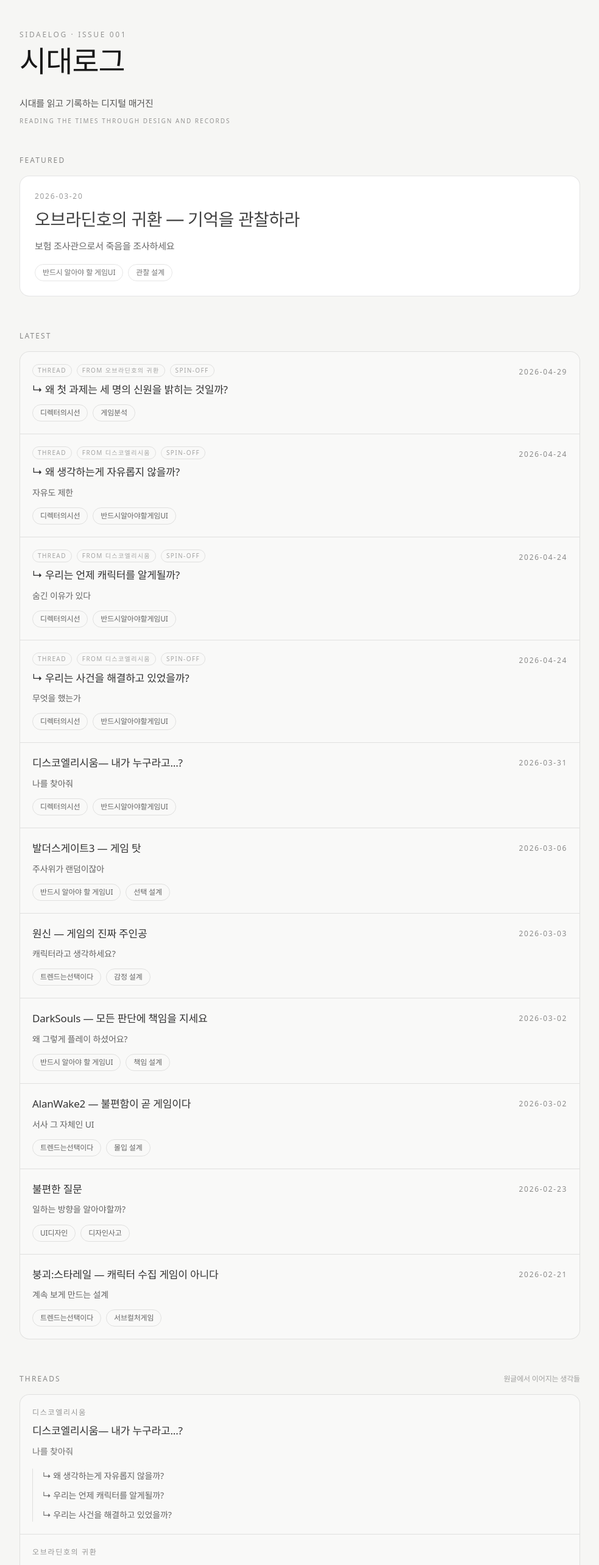
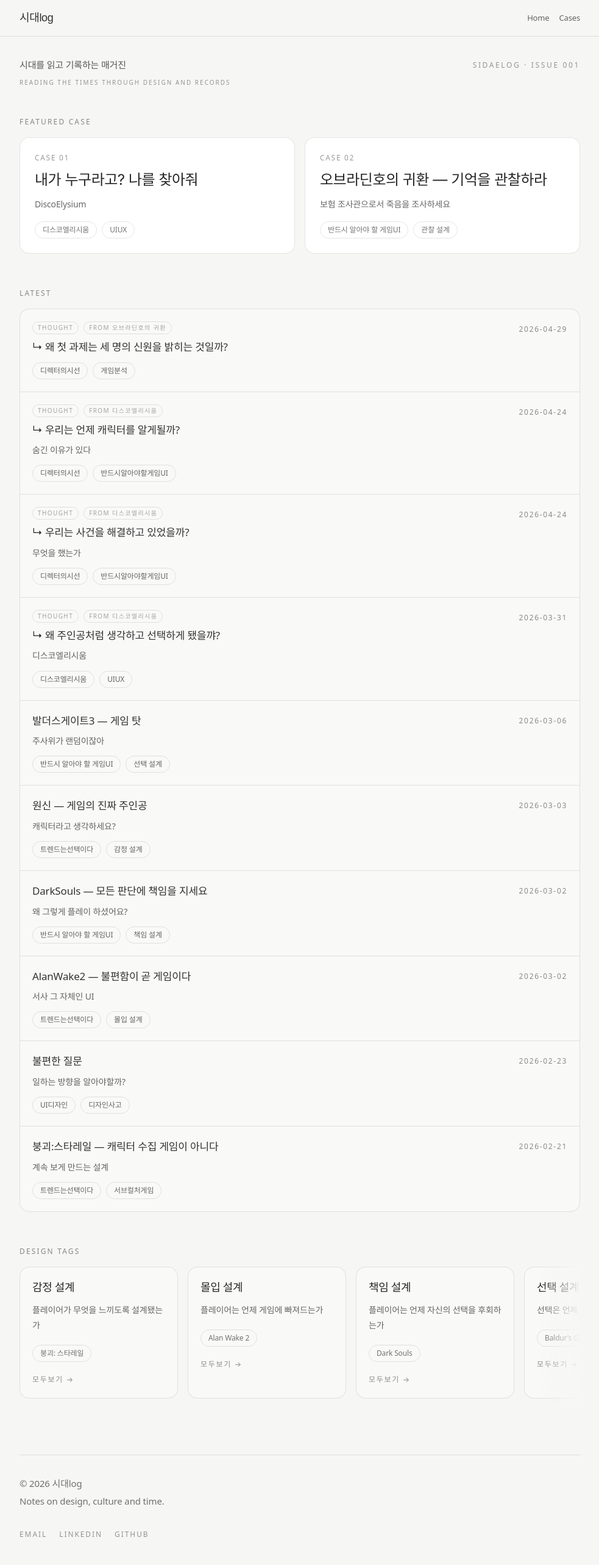
Before and after one commit to fancifulfacnyworld-prog/sidaelog, a Next.js app: page / in a window 1280 px wide. Shown: the top 2566 px of the page at 61% size, without its empty margins (148-1131 px from the left). Built offline with nearby package versions, Linux system fonts and the light colour scheme.

Commit message:
update page

```diff
--- /dev/null
+++ b/app/cases/page.tsx
@@ -0,0 +1,36 @@
+import Link from "next/link";
+import { getAllArticles } from "@/lib/articles";
+
+export default function CasesPage() {
+  const articles = getAllArticles();
+
+  const cases = articles
+    .filter((a) => a.isRoot)
+    .sort((a, b) => (a.case ?? 0) - (b.case ?? 0));
+
+  return (
+    <main className="min-h-screen bg-[#f6f6f4] px-5 py-12">
+      <div className="mx-auto max-w-[920px]">
+        <h1 className="text-[32px] mb-8">Cases</h1>
+
+        <div className="space-y-6">
+          {cases.map((c) => (
+            <Link
+              key={c.slug}
+              href={`/articles/${c.slug}`}
+              className="block border rounded-xl px-5 py-5 bg-white hover:bg-white/70"
+            >
+              <div className="text-[12px] uppercase text-black/40">
+                Case {String(c.case).padStart(2, "0")}
+              </div>
+
+              <div className="mt-2 text-[20px]">
+                {c.title}
+              </div>
+            </Link>
+          ))}
+        </div>
+      </div>
+    </main>
+  );
+}
--- a/app/globals.css
+++ b/app/globals.css
@@ -44,3 +44,8 @@ h3 {
 html {
   scroll-behavior: smooth;
 }
+
+html,
+body {
+  overflow-x: hidden;
+}
--- a/app/layout.tsx
+++ b/app/layout.tsx
@@ -1,4 +1,5 @@
 import type { Metadata } from "next";
+import Link from "next/link";
 import { Noto_Serif_KR, Inter } from "next/font/google";
 import "./globals.css";
 
@@ -22,8 +23,8 @@ const sans = Inter({
 </head>
 
 export const metadata: Metadata = {
-  title: "시대Log",
-  description: "시대의 흐름 속, 나다움의 결을 찾아",
+  title: "시대로그",
+  description: "시대를 읽고 기록하는 매거진",
 };
 
 export default function RootLayout({
@@ -33,7 +34,30 @@ export default function RootLayout({
 }) {
   return (
     <html lang="ko" className={`${serif.variable} ${sans.variable}`}>
-      <body>{children}</body>
+      <body>
+        <nav className="mb-8 border-b border-black/10 bg-[#f6f6f4] px-5 py-4">
+  <div className="mx-auto flex max-w-[920px] items-center justify-between">
+
+    {/* 로고 */}
+    <Link href="/" className="logo-serif text-[18px] tracking-[-0.04em] text-black/80">
+      시대log
+    </Link>
+
+    {/* 메뉴 묶음 */}
+    <div className="flex gap-4 text-[13px] text-black/60">
+      <Link href="/" className="hover:text-black">
+        Home
+      </Link>
+
+      <Link href="/cases" className="hover:text-black">
+        Cases
+      </Link>
+    </div>
+
+  </div>
+</nav>
+        {children}
+      </body>
     </html>
   );
 }
--- a/app/page.tsx
+++ b/app/page.tsx
@@ -6,33 +6,60 @@ export default function Home() {
 
   const rootArticles = articles.filter((article) => article.isRoot);
 
-  const newestArticle = articles[0];
+  const featured = rootArticles
+    .sort((a, b) => b.date.localeCompare(a.date))
+    .slice(0, 2);
 
-  const featured =
-  newestArticle?.parent
-    ? articles.find((article) => article.slug === newestArticle.parent)
-    : newestArticle;
+  const latest = articles.filter(
+    (article) => !featured.some((item) => item.slug === article.slug)
+  );
 
-  const latest = featured
-  ? articles.filter((article) => article.slug !== featured.slug)
-  : articles;
+  const designTags = [
+  {
+    name: "감정 설계",
+    description: "플레이어가 무엇을 느끼도록 설계됐는가",
+    games: ["붕괴: 스타레일"],
+    href: "/tags/emotion-design",
+  },
+  {
+    name: "몰입 설계",
+    description: "플레이어는 언제 게임에 빠져드는가",
+    games: ["Alan Wake 2"],
+    href: "/tags/immersion-design",
+  },
+  {
+    name: "책임 설계",
+    description: "플레이어는 언제 자신의 선택을 후회하는가",
+    games: ["Dark Souls"],
+    href: "/tags/responsibility-design",
+  },
+  {
+    name: "선택 설계",
+    description: "선택은 언제 의미를 가지는가",
+    games: ["Baldur’s Gate 3"],
+    href: "/tags/choice-design",
+  },
+  {
+    name: "관찰 설계",
+    description: "플레이어는 언제 스스로 답을 찾는가",
+    games: ["오브라딘호의 귀환"],
+    href: "/tags/observation-design",
+  },
+];
 
   return (
-    <main className="min-h-screen bg-[#f6f6f4] px-5 py-12">
+    <main className="min-h-screen bg-[#f6f6f4] px-5 py-1">
       <div className="mx-auto max-w-[920px]">
         {/* Hero */}
         <header className="mb-12">
+          <div className="flex w-full items-center justify-between">
+            <div className="text-[15px] leading-[1.46] text-black/65">
+            시대를 읽고 기록하는 매거진
+            </div>
           <div className="text-[12px] tracking-[0.22em] uppercase text-black/40">
           SIDAELOG · ISSUE 001
           </div>
-
-          <h1 className="logo-serif mt-3 text-[48px] leading-[1.02] tracking-[-0.05em]">
-            시대로그
-            </h1>
-
-          <p className="mt-8 max-w-[60ch] text-[15px] leading-[1.46] text-black/65">
-            시대를 읽고 기록하는 디지털 매거진
-          </p>
+          </div>
 
           <p className="mt-2.5 text-[10px] uppercase tracking-[0.2em] text-black/40">
             READING THE TIMES THROUGH DESIGN AND RECORDS
@@ -40,33 +67,35 @@ export default function Home() {
         </header>
 
         {/* Featured */}
-        {featured ? (
         <section className="mb-14">
           <div className="mb-4 text-[12px] tracking-[0.18em] uppercase text-black/45">
-              Featured
+            Featured Case
           </div>
 
+          <div className="grid gap-4 md:grid-cols-2">
+            {featured.map((item, index) => (
               <Link
-              href={`/articles/${featured.slug}`}
+                key={item.slug}
+                href={`/articles/${item.slug}`}
                 className="block rounded-2xl border border-black/10 bg-white px-6 py-6 transition hover:bg-white/70"
               >
                 <div className="text-[12px] tracking-[0.14em] uppercase text-black/40">
-                {featured.date}
+                  Case {String(index + 1).padStart(2, "0")}
                 </div>
 
-              <h2 className="mt-3 text-[28px] font-normal text-black/75 leading-[1.25] tracking-[-0.02em]">
-                {featured.title}
+                <h2 className="mt-3 text-[24px] font-normal leading-[1.25] tracking-[-0.02em] text-black/85">
+                  {item.title}
                 </h2>
 
-              {featured.subtitle ? (
-                <p className="mt-3 text-[15px] leading-[1.8] text-black/60">
-                  {featured.subtitle}
+                {item.subtitle ? (
+                  <p className="mt-3 text-[14px] leading-[1.8] text-black/60">
+                    {item.subtitle}
                   </p>
                 ) : null}
 
-              {featured.tags?.length ? (
+                {item.tags?.length ? (
                   <div className="mt-4 flex flex-wrap gap-2">
-                  {featured.tags.slice(0, 2).map((tag) => (
+                    {item.tags.slice(0, 2).map((tag) => (
                       <span
                         key={tag}
                         className="rounded-full border border-black/10 px-3 py-1 text-[12px] text-black/55"
@@ -77,8 +106,9 @@ export default function Home() {
                   </div>
                 ) : null}
               </Link>
+            ))}
+          </div>
         </section>
-        ) : null}
 
         {/* Latest */}
         <section className="mt-6">
@@ -87,57 +117,55 @@ export default function Home() {
           </div>
 
           <div className="divide-y divide-black/10 rounded-2xl border border-black/10 bg-white/40">
-            {latest.map((a) => (
+            {latest.map((article) => (
               <Link
-                key={a.slug}
-                href={`/articles/${a.slug}`}
+                key={article.slug}
+                href={`/articles/${article.slug}`}
                 className="block px-5 py-5 transition hover:bg-white/60"
               >
                 <div className="flex items-start justify-between gap-4">
                   <div>
-                    {a.parent ? (
+                    {article.parent ? (
                       <div className="mb-2 flex flex-wrap gap-2 text-[10px] uppercase tracking-[0.14em] text-black/35">
                         <span className="rounded-full border border-black/10 px-2 py-0.5">
-                          Thread
+                          Thought
                         </span>
-                        {a.series ? (
+
+                        {article.series ? (
                           <span className="rounded-full border border-black/10 px-2 py-0.5">
-                            From {a.series}
+                            From {article.series}
                           </span>
                         ) : null}
-                        <span className="rounded-full border border-black/10 px-2 py-0.5">
-                          Spin-off
-                        </span>
                       </div>
                     ) : null}
 
-                    <div className="text-[17px] font-normal text-black/80 leading-[1.5] tracking-[-0.01em]">
-                      {a.parent ? "↳ " : ""}
-                      {a.title}
+                    <div className="text-[17px] font-normal leading-[1.5] tracking-[-0.01em] text-black/80">
+                      {article.parent ? "↳ " : ""}
+                      {article.title}
                     </div>
                   </div>
 
-                  {a.date ? (
+                  {article.date ? (
                     <div className="shrink-0 pt-1 text-[12px] tracking-[0.14em] uppercase text-black/45">
-                      {a.date}
+                      {article.date}
                     </div>
                   ) : null}
                 </div>
 
-                {a.subtitle ? (
+                {article.subtitle ? (
                   <div className="mt-2 text-[14px] leading-[1.8] text-black/60">
-                    {a.subtitle}
+                    {article.subtitle}
                   </div>
                 ) : null}
 
-                {a.tags?.length ? (
+                {article.tags?.length ? (
                   <div className="mt-3 flex flex-wrap gap-2">
-                    {a.tags.slice(0, 2).map((t) => (
+                    {article.tags.slice(0, 2).map((tag) => (
                       <span
-                        key={t}
+                        key={tag}
                         className="rounded-full border border-black/10 px-3 py-1 text-[12px] text-black/60"
                       >
-                        {t}
+                        {tag}
                       </span>
                     ))}
                   </div>
@@ -147,65 +175,50 @@ export default function Home() {
           </div>
         </section>
 
-        {/* Threads */}
-        <section className="mt-14">
-          <div className="mb-4 flex items-baseline justify-between gap-4">
-            <div className="text-[12px] tracking-[0.18em] uppercase text-black/45">
-              Threads
+<section className="mt-14 w-full overflow-hidden">
+  <div className="mb-4 text-[12px] tracking-[0.18em] uppercase text-black/45">
+    Design Tags
   </div>
 
-            <div className="text-[12px] text-black/35">
-              원글에서 이어지는 생각들
+  <div className="relative w-full max-w-full overflow-hidden">
+    <div className="w-full max-w-full overflow-x-auto overscroll-x-contain pb-3">
+      <div className="flex min-w-max gap-4">
+        {designTags.map((tag) => (
+          <div
+            key={tag.name}
+            className="w-[260px] shrink-0 rounded-2xl border border-black/10 bg-white/40 px-5 py-5"
+          >
+            <div className="text-[18px] leading-[1.4] tracking-[-0.02em] text-black/85">
+              {tag.name}
+            </div>
+
+            <p className="mt-3 text-[14px] leading-[1.8] text-black/60">
+              {tag.description}
+            </p>
+
+            <div className="mt-5 flex flex-wrap gap-2">
+              {tag.games.map((game) => (
+                <span
+                  key={game}
+                  className="rounded-full border border-black/10 px-3 py-1 text-[12px] text-black/55"
+                >
+                  {game}
+                </span>
+              ))}
+            </div>
+
+            <Link
+              href={tag.href}
+              className="mt-5 inline-block text-[12px] uppercase tracking-[0.14em] text-black/45 transition hover:text-black"
+            >
+              모두보기 →
+            </Link>
+          </div>
+        ))}
       </div>
     </div>
 
-          <div className="divide-y divide-black/10 rounded-2xl border border-black/10 bg-white/40">
-            {rootArticles.map((root) => {
-              const children = articles.filter(
-                (article) => article.parent === root.slug
-              );
-
-              return (
-                <div key={root.slug} className="px-5 py-5">
-                  <Link
-                    href={`/articles/${root.slug}`}
-                    className="block transition hover:opacity-70"
-                  >
-                    <div className="text-[12px] tracking-[0.14em] uppercase text-black/40">
-                      {root.series || "Thread"}
-                    </div>
-
-                    <div className="mt-2 text-[17px] font-normal text-black/80 leading-[1.5] tracking-[-0.01em]">
-                      {root.title}
-                    </div>
-
-                    {root.subtitle ? (
-                      <div className="mt-2 text-[14px] leading-[1.8] text-black/55">
-                        {root.subtitle}
-                      </div>
-                    ) : null}
-                  </Link>
-
-                  {children.length ? (
-                    <div className="mt-4 space-y-2 border-l border-black/10 pl-4">
-                      {children.map((child) => (
-                        <Link
-                          key={child.slug}
-                          href={`/articles/${child.slug}`}
-                          className="block text-[14px] leading-[1.7] text-black/60 transition hover:text-black hover:underline hover:underline-offset-4"
-                        >
-                          ↳ {child.title}
-                        </Link>
-                      ))}
-                    </div>
-                  ) : (
-                    <div className="mt-3 text-[13px] text-black/35">
-                      아직 이어지는 글이 없습니다.
-                    </div>
-                  )}
-                </div>
-              );
-            })}
+    <div className="pointer-events-none absolute inset-y-0 right-0 w-16 bg-gradient-to-l from-[#f6f6f4] to-transparent" />
   </div>
 </section>
 
@@ -226,7 +239,7 @@ export default function Home() {
             </a>
 
             <a
-              href="https://www.linkedin.com/in/혜수-김-4210602b5/"
+              href="https://www.linkedin.com/in/dia21/"
               target="_blank"
               rel="noreferrer"
               className="transition hover:text-black"
--- a/components/ArticleLayout.tsx
+++ b/components/ArticleLayout.tsx
@@ -30,21 +30,21 @@ export function ArticleLayout({
           </div>
         </div>
 
-        {/* Meta */}
+        {/* Date */}
         {date ? (
-          <div className="text-[12px] tracking-[0.14em] uppercase text-black/50">
+          <div className="mb-4 text-[12px] tracking-[0.14em] uppercase text-black/45">
             {date}
           </div>
         ) : null}
 
         {/* Title */}
-        <h1 className="mt-3 text-[38px] leading-[1.08] tracking-[-0.04em]">
+        <h1 className="text-[38px] leading-[1.08] tracking-[-0.04em] text-black/90">
           {title}
         </h1>
 
-        {/* Subtitle */}
+        {/* Game / Subtitle */}
         {subtitle ? (
-          <p className="mt-4 max-w-[60ch] text-[15px] leading-[1.8] text-black/65">
+          <p className="mt-4 max-w-[60ch] text-[15px] leading-[1.8] text-black/55">
             {subtitle}
           </p>
         ) : null}
@@ -55,7 +55,7 @@ export function ArticleLayout({
             {tags.map((t) => (
               <span
                 key={t}
-                className="rounded-full border border-black/10 bg-white/40 px-3 py-1 text-[12px] text-black/65"
+                className="rounded-full border border-black/10 bg-white/40 px-3 py-1 text-[12px] text-black/55"
               >
                 {t}
               </span>
--- a/components/mdx.tsx
+++ b/components/mdx.tsx
@@ -8,6 +8,20 @@ export function PullQuote({ children }: { children: React.ReactNode }) {
         {children}
       </div>
     </blockquote>
+  );
+}
+
+export function QuestionBlock({ children }: { children: React.ReactNode }) {
+  return (
+    <div className="my-8 rounded-2xl border border-black/10 bg-white/45 px-5 py-5">
+      <div className="mb-3 text-[11px] uppercase tracking-[0.18em] text-black/35">
+        Questions
+      </div>
+
+      <div className="space-y-2 text-[15px] leading-[1.8] text-black/75">
+        {children}
+      </div>
+    </div>
   );
 }
 
--- a/content/articles/discoelysium-thinkingchoice.mdx
+++ b/content/articles/discoelysium-thinkingchoice.mdx
@@ -1,10 +1,12 @@
 ---
-title: "왜 생각하는게 자유롭지 않을까?"
+title: "왜 주인공처럼 생각하고 선택하게 됐을꺄?"
+subtitle: "디스코엘리시움"
 series: "디스코엘리시움"
+case: "Case 01"
 parent: "discoelysium"
-subtitle: "자유도 제한"
-date: "2026-04-24"
-tags: ["디렉터의시선", "반드시알아야할게임UI", "UI설계", "UX전략", "게임분석"]
+date: "2026-03-31"
+order: 1
+tags: ["디스코엘리시움", "UIUX", "게임분석"]
 ---
 
 UI로 게임을 읽는다고 하면,<br/>
--- a/content/articles/discoelysium.mdx
+++ b/content/articles/discoelysium.mdx
@@ -1,73 +1,29 @@
 ---
-title: "디스코엘리시움— 내가 누구라고...?"
+title: "내가 누구라고? 나를 찾아줘"
+subtitle: "DiscoElysium"
+hook: "내가 선택한 것 같았는데 선택의 기준은 이미 정해져 있었다."
 series: "디스코엘리시움"
+case: 1
 isRoot: true
-subtitle: "나를 찾아줘"
 date: "2026-03-31"
-tags: ["디렉터의시선", "반드시알아야할게임UI", "UI설계", "UX전략", "게임분석"]
+tags: ["디스코엘리시움", "UIUX", "게임분석"]
 ---
-UI로 게임을 읽는다고 하면,<br/>
+UI로 게임을 읽는다고 하면<br/>
 믿겠어?
+<QuestionBlock>
+이 디자인이 트렌드를 따른 부분은?<br/>
+이 UI가 속한 게임 서비스의 비즈니스 모델과 KPI는?<br/>
+내 게임에 쓸수 없는 이유는?<br/>
+</QuestionBlock>
+게임을 하다가 흔히 말하는 주인공 병에 걸렸다.<br/>
+내가 주인공이라기보다 게임의 주인공에 몰입한 상태였다.
 <br/>
-<SectionTitle>플레이하며 떠오른 질문들</SectionTitle>
-•	내가 선택한다고 믿는 순간에도 유도되고 있는건 아닐까?<br/>
-•	유저는 정말 자유롭게 플레이하는가, 아니면 통제되고 있는가?<br/>
-•	디스코엘리시움에서 정답을 알고하는 플레이는 좋은 플레이일까?<br/>
-
-
-<Divider />
-
-흔히 말하는 홍대병, 힙스터병처럼<br/>
-주인공 병에 걸렸다.<br/>
-내가 주인공이라는 게 아니라 게임의 주인공에 빙의 된 상태였다.<br/>
+컨셉을 잡고 고른 선택지들은 나비효과처럼 이어지며 결국<br/>
+죽음으로 끝나버렸다.<br/>
+충격이었다.
 <br/>
-컨셉잡아 고른 선택지들은 나비효과처럼 죽음에 이르러 게임이 종료되게 만들었다.<br/>
-번득 정신이 든 나는 이런 생각이 들었다.<br/>
-왜그랬을까?<br/>
-그게 정답에 가까울 것 같아서 그랬을지도 모른다.<br/>
-정답이 있다고 생각해서 그랬을 수도 있다.<br/>
+가장 이상했던건<br/>
+분명 내가 선택했는데<br/>
+선택의 기준이 이미 주인공 캐릭터에 맞춰져 있다는 거였다.
 <br/>
-시작부터 주인공의 뉴런들의 대화가 자연스레 나를 참여하게 만들었고 나도 주인공의 뉴런중 하나로 무의식중에 역할을 고정하게 했다.<br/>
-<br/>
-죽음 엔딩을 맞았을 때 적잖은 충격이었다.<br/>
-내가 주체적으로 선택한 순간에도 특정 선택지를 고르게 유도 되고 있는게 아닐까?<br/>
-<br/>
-디스코엘리시움 UI는 겉으로 보면 익숙한 구조다.<br/>
-대화로 진행되고 선택지를 고르고 스탯에 따라 반응이 바뀐다.<br/>
-
-캐릭터가 하는 생각들이 대화 형식 UI로 정보를 제공하는 것 같지만 아니다.<br/>
-유저 해석에 계속 끼어드는 장치다.<br/>
-의도적으로 유저 중심 UX를 거부해 정보를 왜곡하고 혼란을 유도한다.<br/>
-<br/>
-캐릭터의 사고과정이 선택지로 주어지기 때문에 우리는 주체적으로 선택하는 것 같아도 자유롭게 고를 수 없다는 것이다.<br/>
-(내 뇌에서 나온 질문과 답변이 선택지가 아니니까!)<br/>
-<br/>
-다행히 실패해도 패널티가 없는 게임이다.<br/>
-실패는 콘텐츠이자 다른 방향으로 가는 확장이 된다.<br/>
-<br/>
-그럼 이 게임은 왜 이런 설계를 했을까?
-<br/>
-디스코엘리시움은 배지와 총을 잃어버린 캐릭터 정체성을 찾아주는 게임이다.<br/>
-찾아가는 과정 자체가 게임플레이의 내용이라 정보가 바로 주어지지 않게 설계되었다.<br/>
-<br/>
-사건을 해결하는 이야기를 중심으로 진행된다.<br/>
-그런데 실제로 사건을 해결하고 있을까?<br/>
-
-<PullQuote>
-사건을 해결하는 게임처럼 보이지만
-실제로는 어떻게 행동할지 결정하는 게임이다.
-</PullQuote>
-
-나는 왜 이런 선택을 했는지가 가장 의아했다.<br/>
-선택지를 해석하고 이해해야 한다.<br/>
-선택하는 과정에서 오래 머물게 설계한 이유다.<br/>
-내가 스스로 해석하는 사람이 되었을 때 오래 플레이를 이어갈 수 있었다.<br/>
-<br/>
-이 게임엔 정답이 없다.<br/>
-해석하는 과정을 플레이하게 만들어서 같은 선택을 해도 똑같은 게임이 되진 않는다.<br/>
-각자 선택의 이유가 다를테니.<br/>
-디스코엘리시움의 플레이 영상을 보고 구매를 한다면 쉬운 플레이는 할 수 있지만 좋은 경험을 하긴 어렵다.<br/>
-<br/>
-해석 가능한 경험을 만들어 공유하게 하는 구조를 만드는 게 게임이 원하는 방향이다.<br/>
-게임 플레이가 끝난 뒤 유저들은 선택과 경험을 이야기하게 된다.<br/>
-게임 끝난 뒤에야 게임이 설계한 ‘진짜’가 시작된다.<br/>
+플레이를 하다보니 이런 질문이 남았다.
--- a/lib/articles.ts
+++ b/lib/articles.ts
@@ -11,6 +11,8 @@ export type ArticleMeta = {
   date: string; // YYYY-MM-DD
   tags: string[];
   series: string;
+  order?: number;
+  case?: number;
   parent: string;
   isRoot: boolean;
 };
@@ -37,6 +39,7 @@ export function getAllArticles(): ArticleMeta[] {
       series: data.series ? String(data.series) : "",
       parent: data.parent ? String(data.parent) : "",
       isRoot: Boolean(data.isRoot),
+      order: data.order ? Number(data.order) : undefined,
     } satisfies ArticleMeta;
   });
 
```
Also changed, not shown: app/articles/[slug]/page.tsx (+24 -1 lines). Lines whose indentation alone changed are shown as unchanged.
